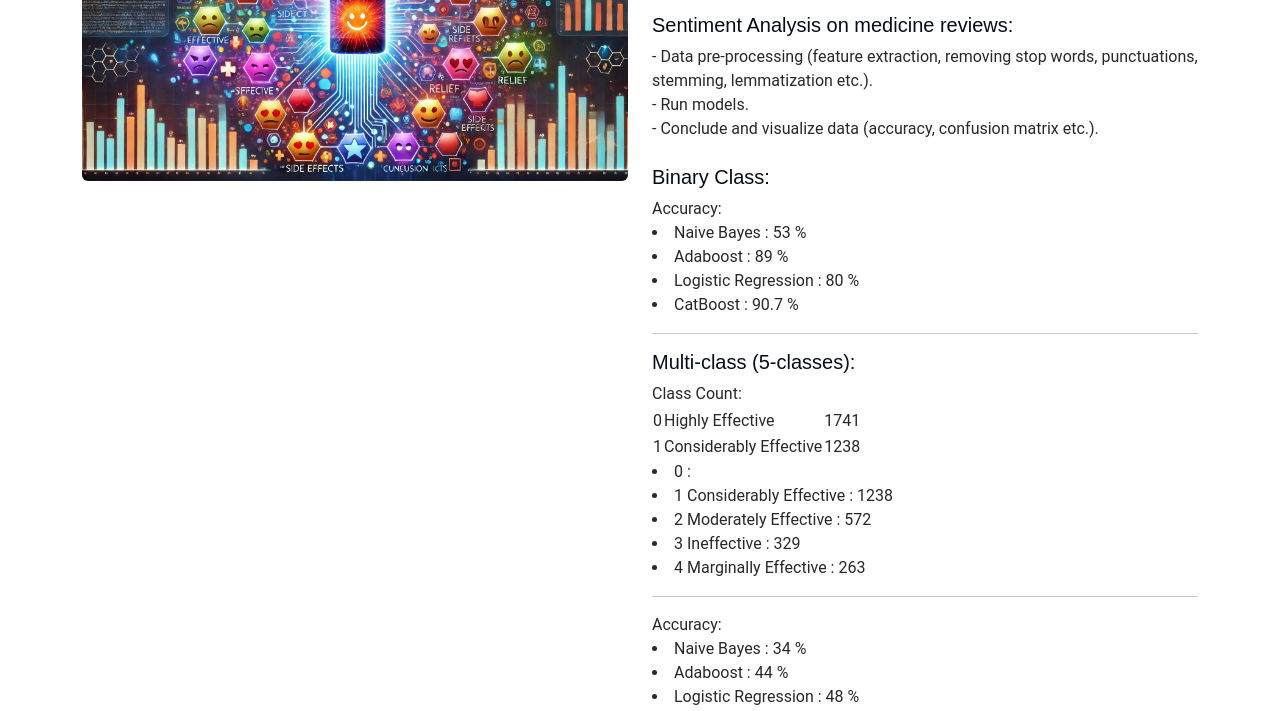
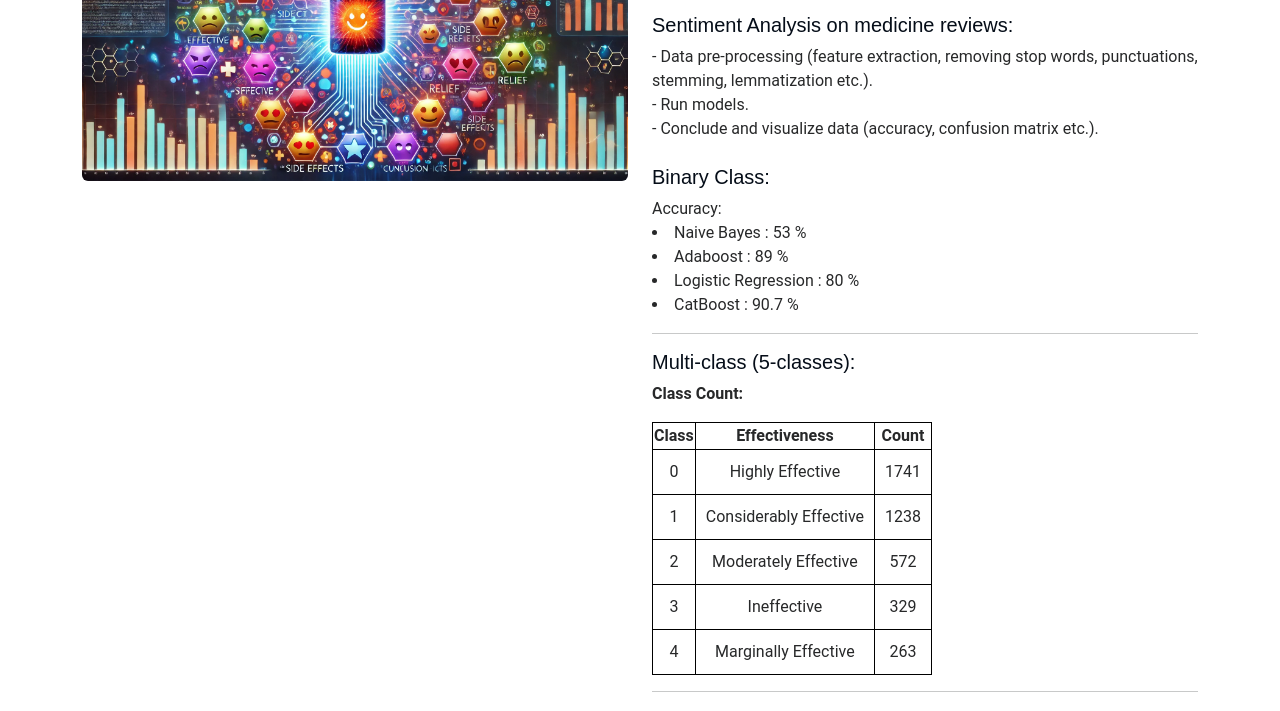
Before and after one commit to thinkGrow/portfolio2024, a plain HTML site: page portfolio-5.html in a window 1280 px wide. Shown: the part 241-952 px from the top of the page. Drawn offline with nearby package versions, Linux system fonts and the light colour scheme.

Commit message:
Portfolio 5 redesign

```diff
--- a/assets/css/main.css
+++ b/assets/css/main.css
@@ -1374,3 +1374,20 @@ section,
 .starter-section {
   /* Add your styles here */
 }
+
+#portfolio table {
+  border-collapse: collapse; /* removes double borders */
+  width: 60%;
+  margin: 20px auto;
+}
+
+#portfolio th,
+td {
+  border: 1px solid black; /* table border */
+  padding: 10px;
+  text-align: center;
+}
+
+#portfolio th {
+      background-color: #f2f2f2;
+    }
--- a/portfolio-5.html
+++ b/portfolio-5.html
@@ -47,9 +47,17 @@
 
           <h5>Multi-class (5-classes):</h5>
 
-          Class Count: <br>
+          <p style="font-weight: bold;">Class Count: </p>
+
           <table>
-            <th></th>
+
+            <tr>
+              <th style="border: 1px solid black; text-align: center;">Class</th>
+              <th style="border: 1px solid black; text-align: center;">Effectiveness</th>
+              <th style="border: 1px solid black; text-align: center;">Count</th>
+            </tr>
+
+
             <tr>
               <td>0</td>
               <td>Highly Effective</td>
@@ -60,12 +68,26 @@
               <td>Considerably Effective</td>
               <td>1238</td>
             </tr>
+
+            <tr>
+              <td>2</td>
+              <td>Moderately Effective</td>
+              <td>572</td>
+            </tr>
+
+            <tr>
+              <td>3</td>
+              <td>Ineffective</td>
+              <td>329</td>
+            </tr>
+
+            <tr>
+              <td>4</td>
+              <td>Marginally Effective</td>
+              <td>263</td>
+            </tr>
           </table>
-          <li>0  : </li>
-          <li>1 Considerably Effective : 1238</li>
-          <li>2 Moderately Effective : 572</li>
-          <li>3 Ineffective : 329</li>
-          <li>4 Marginally Effective : 263</li>
+
 
           <hr>
 
```
